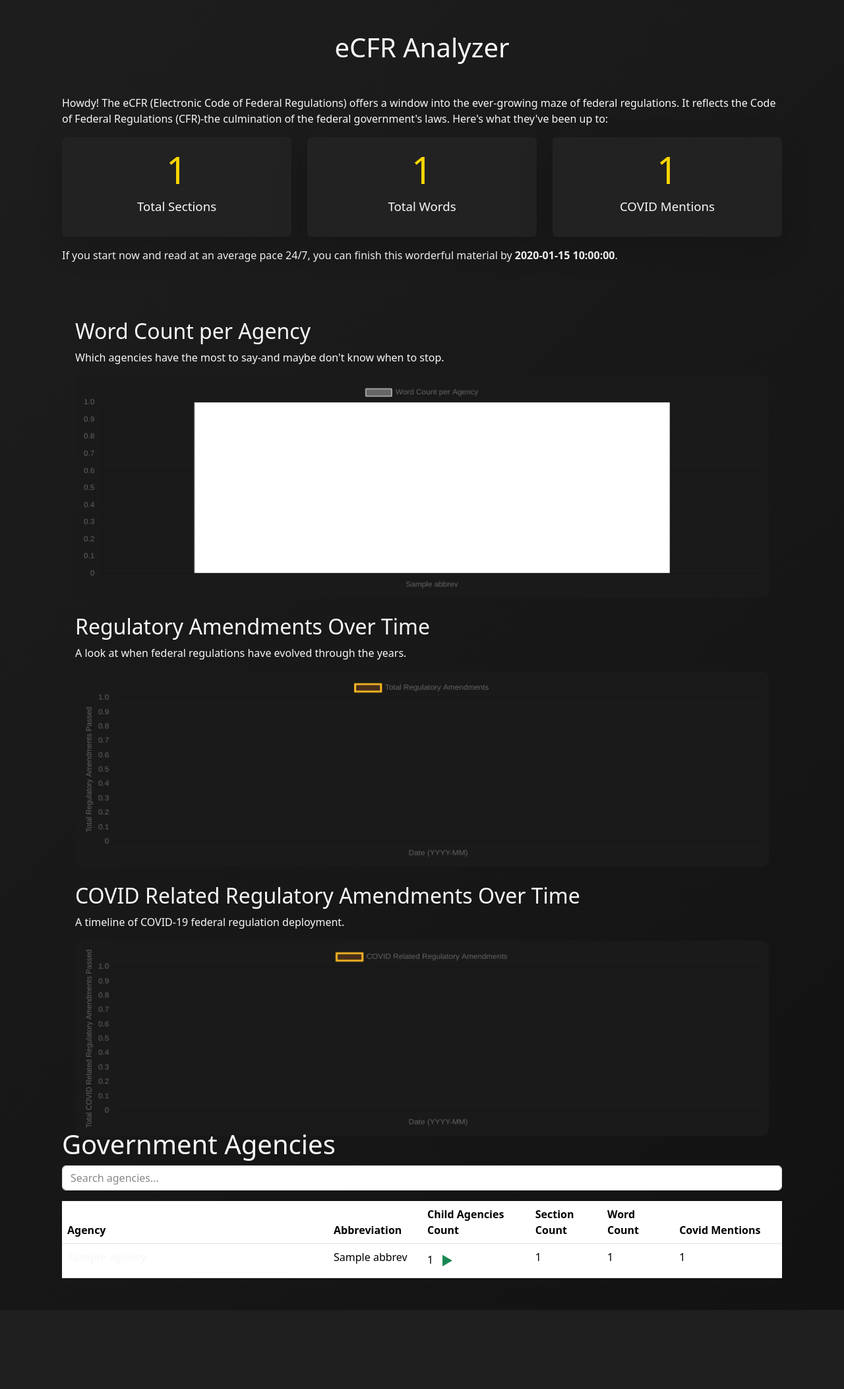
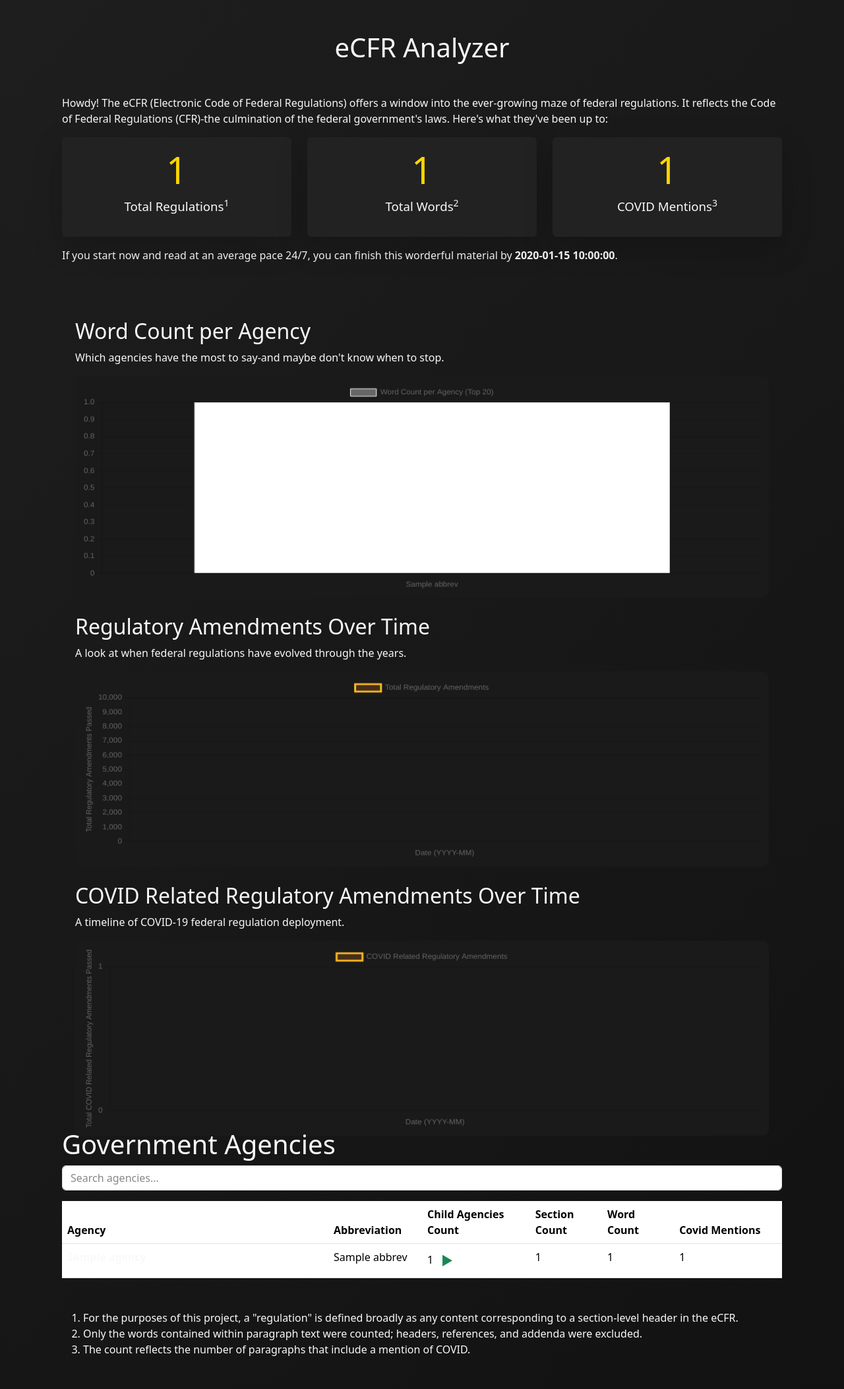
Before and after one commit to rbaker1776/eCFR-Analyzer, a Flask app: template app/templates/index.html in a window 1280 px wide. Shown: the whole page at 66% size. Before the commit the page ends 1938 px from the top, so only its background shows below. Run offline with Flask 3, Linux system fonts and the light colour scheme; the template is opened without the code that fills it: most values are stand-ins (such as "Sample title", 1, 10 or a date in 2020).

Commit message:
finalized some wording

```diff
--- a/app/static/core.js
+++ b/app/static/core.js
@@ -70,7 +70,7 @@ const sectionBarChart = new Chart(bar_ctx, {
     data: {
         labels: topLabels,
         datasets: [{
-            label: 'Word Count per Agency',
+            label: 'Word Count per Agency (Top 20)',
             data: topValues,
             backgroundColor: gradientColors,
             borderColor: '#fff',
@@ -133,6 +133,7 @@ const amendments_chart = new Chart(amendment_ctx, {
             },
             y: {
                 beginAtZero: true,
+                max: 10000,
                 title: {
                     display: true,
                     text: 'Total Regulatory Amendments Passed'
@@ -171,6 +172,9 @@ const covid_amendments_chart = new Chart(covid_ctx, {
             },
             y: {
                 beginAtZero: true,
+                ticks:{
+                    stepSize: 1
+                },
                 title: {
                     display: true,
                     text: 'Total COVID Related Regulatory Amendments Passed'
--- a/app/templates/index.html
+++ b/app/templates/index.html
@@ -24,7 +24,7 @@
                     <div class="card shadow-lg border-0">
                         <div class="card-body">
                             <h1 class="display-4">{{ meta["section_count"] }}</h1>
-                            <p style="font-size: 14pt;">Total Sections</p>
+                            <p style="font-size: 14pt;">Total Regulations<sup>1</sup></p>
                         </div>
                     </div>
                 </div>
@@ -32,7 +32,7 @@
                     <div class="card shadow-lg border-0">
                         <div class="card-body">
                             <h1 class="display-4">{{ meta["word_count"] }}</h1>
-                            <p style="font-size: 14pt;">Total Words</p>
+                            <p style="font-size: 14pt;">Total Words<sup>2</sup></p>
                         </div>
                     </div>
                 </div>
@@ -40,7 +40,7 @@
                     <div class="card shadow-lg border-0">
                         <div class="card-body">
                             <h1 class="display-4">{{ meta["covid_count"] }}</h1>
-                            <p style="font-size: 14pt;">COVID Mentions</p>
+                            <p style="font-size: 14pt;">COVID Mentions<sup>3</sup></p>
                         </div>
                     </div>
                 </div>
@@ -141,7 +141,14 @@
                 {% endfor %}
             </tbody>
         </table>
-        </div>
+    </div>
+    <div class="container my-5">
+    <ol>
+        <li>For the purposes of this project, a "regulation" is defined broadly as any content corresponding to a section-level header in the eCFR.</li>
+        <li>Only the words contained within paragraph text were counted; headers, references, and addenda were excluded.</li>
+        <li>The count reflects the number of paragraphs that include a mention of COVID.</li>
+    </ol>
+    </div>
     <script>
     const chart_labels = [
         {% for agency in agencies %}
```
